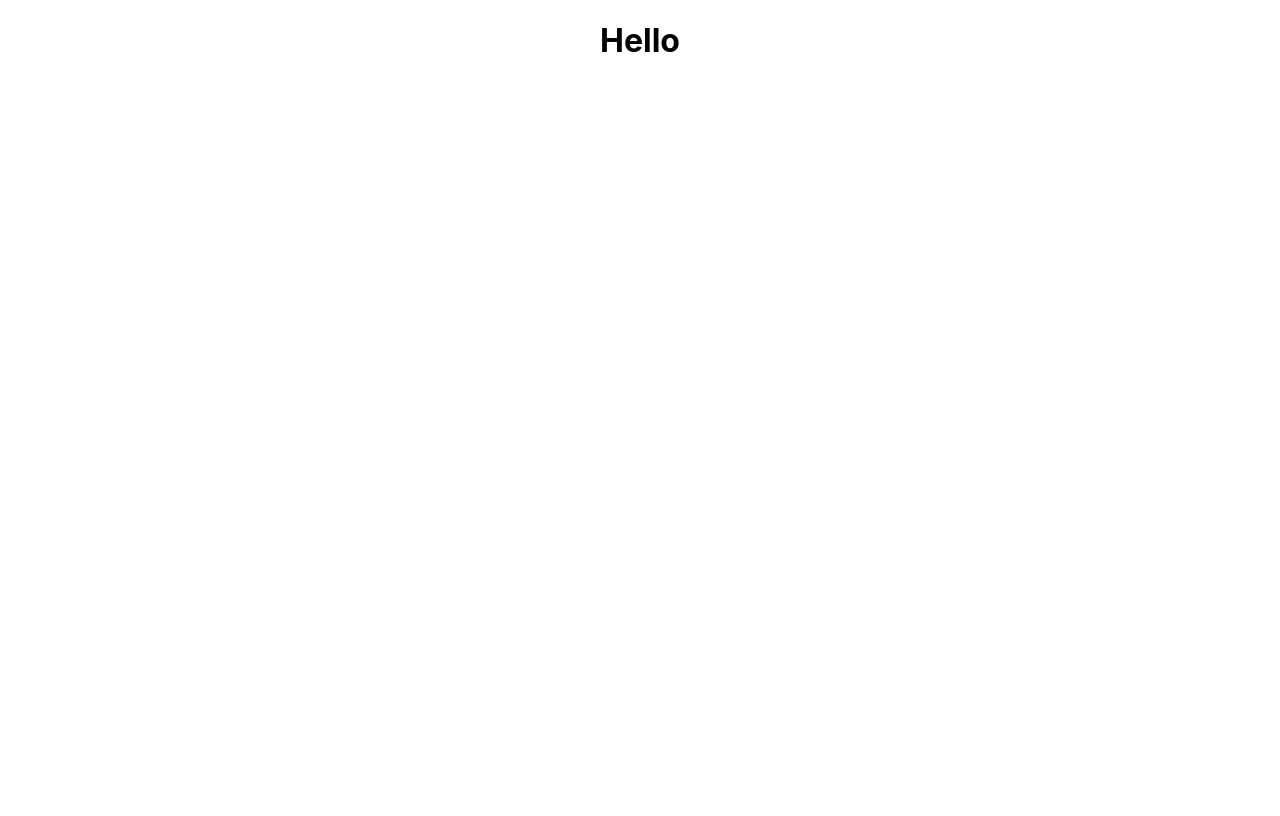
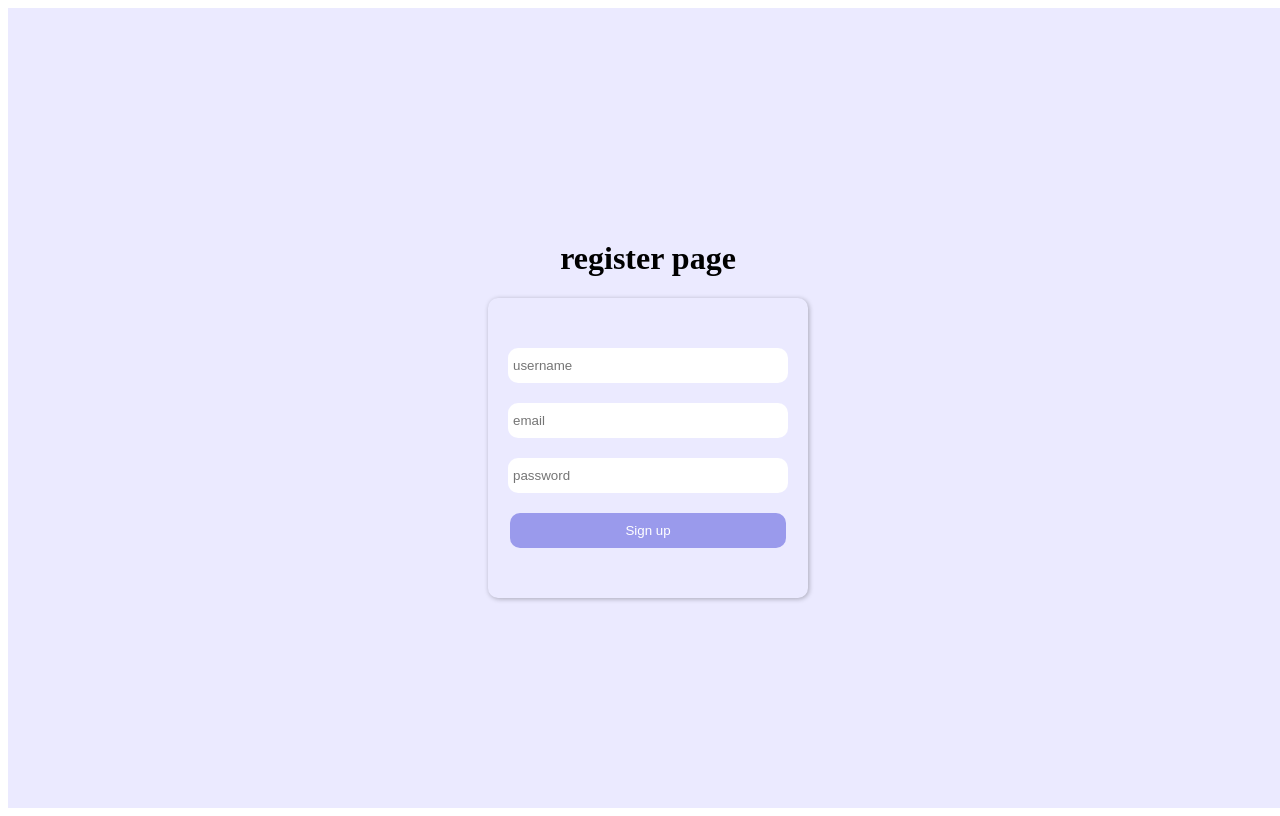
Before and after one commit to Ali-Hadi-Saker/E-Learning-Front-End, a React (Create React App) app in the folder e-learning-app/: page /register in a window 1280 px wide. Built offline with nearby package versions, Linux system fonts and the light colour scheme.

Commit message:
adding register page

```diff
--- a/e-learning-app/package.json
+++ b/e-learning-app/package.json
@@ -8,6 +8,7 @@
     "@testing-library/user-event": "^13.5.0",
     "react": "^18.3.1",
     "react-dom": "^18.3.1",
+    "react-router-dom": "^6.26.0",
     "react-scripts": "5.0.1",
     "web-vitals": "^2.1.4"
   },
--- a/e-learning-app/src/App.css
+++ /dev/null
@@ -1,38 +0,0 @@
-.App {
-  text-align: center;
-}
-
-.App-logo {
-  height: 40vmin;
-  pointer-events: none;
-}
-
-@media (prefers-reduced-motion: no-preference) {
-  .App-logo {
-    animation: App-logo-spin infinite 20s linear;
-  }
-}
-
-.App-header {
-  background-color: #282c34;
-  min-height: 100vh;
-  display: flex;
-  flex-direction: column;
-  align-items: center;
-  justify-content: center;
-  font-size: calc(10px + 2vmin);
-  color: white;
-}
-
-.App-link {
-  color: #61dafb;
-}
-
-@keyframes App-logo-spin {
-  from {
-    transform: rotate(0deg);
-  }
-  to {
-    transform: rotate(360deg);
-  }
-}
--- a/e-learning-app/src/App.js
+++ /dev/null
@@ -1,11 +0,0 @@
-import './App.css';
-
-function App() {
-  return (
-    <div className="App">
-      <h1>Hello</h1>
-    </div>
-  );
-}
-
-export default App;
--- /dev/null
+++ b/e-learning-app/src/App.jsx
@@ -0,0 +1,17 @@
+import { BrowserRouter, Routes, Route } from "react-router-dom";
+import './Styles/utilities.css'
+import RegisterPage from './Pages/RegisterPage';
+
+function App() {
+  return (
+    <div>
+        <BrowserRouter>
+        <Routes>
+          <Route path="/register" element={<RegisterPage />} />
+        </Routes>
+      </BrowserRouter>
+      </div>
+  );
+}
+
+export default App;
--- /dev/null
+++ b/e-learning-app/src/Pages/RegisterPage/index.jsx
@@ -0,0 +1,23 @@
+import React from "react";
+import './style.css'
+
+
+const RegisterPage = ()=>{
+    return(
+        <div className="flex column page center ">
+            <h1>register page</h1>
+            <div className="flex column center auth-box">
+                <input type="text" placeholder="username"/>
+                <input type="text" placeholder="email"/>
+                <input type="password" placeholder="password"/>
+
+                <button>Sign up</button>
+
+            </div>
+
+        </div>
+    )
+}
+
+
+export default RegisterPage
--- /dev/null
+++ b/e-learning-app/src/Pages/RegisterPage/style.css
@@ -0,0 +1,26 @@
+.auth-box{
+    max-width: 300px;
+    padding: 10px;
+    width: 40%;
+    padding: 50px 10px;
+    box-shadow: 1px 1px 5px rgba(0, 0, 0, 0.285);
+    gap: 20px;
+    border-radius: 10px;
+}
+input{
+    padding: 10px 5px;
+    width: 90%;
+    border-radius: 10px;
+    border: none;
+    outline: none;
+}
+
+button{
+    padding: 10px 5px;
+    width: 92%;
+    border-radius: 10px;
+    background-color: rgb(154, 154, 236);
+    color: white;
+    border: none;
+    outline: none;
+}
--- /dev/null
+++ b/e-learning-app/src/Styles/utilities.css
@@ -0,0 +1,50 @@
+.flex {
+  display: flex;
+}
+
+.row {
+  flex-direction: row;
+}
+
+.column {
+  flex-direction: column;
+}
+
+.center {
+  justify-content: center;
+  align-items: center;
+}
+
+.rounded {
+  border-radius: 10px;
+}
+
+.bold {
+  font-weight: bold;
+}
+
+.grow {
+  flex-grow: 1;
+}
+
+.wrap {
+  flex-wrap: wrap;
+}
+
+.clickable {
+  cursor: pointer;
+}
+
+.full-width {
+  width: 100%;
+}
+
+.full-height {
+  height: 100%;
+}
+
+.page {
+  background-color: #ebeaff;
+  width: 100vw;
+  height: 100vh;
+}
--- a/e-learning-app/src/index.css
+++ /dev/null
@@ -1,13 +0,0 @@
-body {
-  margin: 0;
-  font-family: -apple-system, BlinkMacSystemFont, 'Segoe UI', 'Roboto', 'Oxygen',
-    'Ubuntu', 'Cantarell', 'Fira Sans', 'Droid Sans', 'Helvetica Neue',
-    sans-serif;
-  -webkit-font-smoothing: antialiased;
-  -moz-osx-font-smoothing: grayscale;
-}
-
-code {
-  font-family: source-code-pro, Menlo, Monaco, Consolas, 'Courier New',
-    monospace;
-}
--- a/e-learning-app/src/index.js
+++ b/e-learning-app/src/index.js
@@ -1,6 +1,5 @@
 import React from 'react';
 import ReactDOM from 'react-dom/client';
-import './index.css';
 import App from './App';
 
 const root = ReactDOM.createRoot(document.getElementById('root'));
```
Also changed, not shown: e-learning-app/src/Pages/LoginPage/index.jsx (added), e-learning-app/src/Pages/LoginPage/style.css (added), 1 other file (tests, documents, lock files or other folders).
